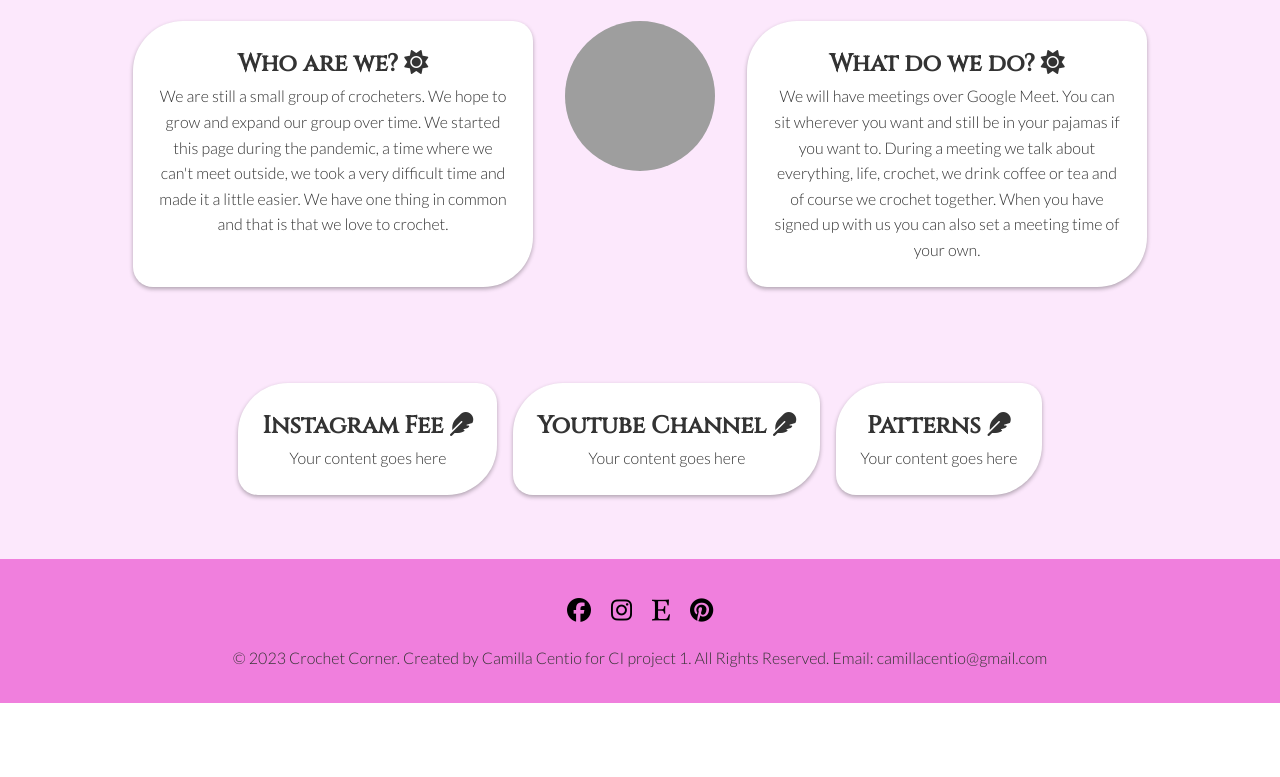
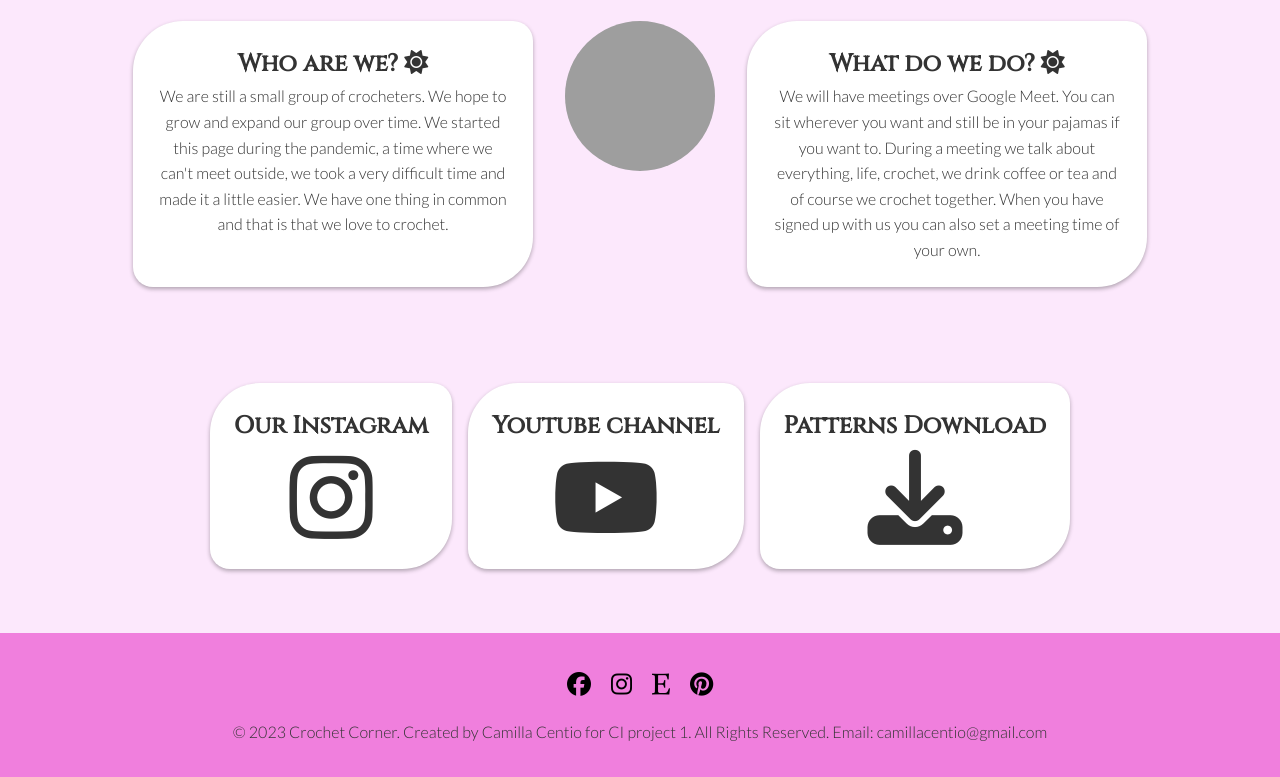
Before and after one commit to CamillaCentio/project1-crochet.corner, a plain HTML site: page index.html in a window 1280 px wide. Shown: the part 801-1578 px from the top of the page. Before the commit the page ends 1504 px from the top, so only its background shows below. Drawn offline with Linux system fonts and the light colour scheme; grey boxes are pictures that could not be loaded.

Commit message:
Add some finale changes

```diff
--- a/assets/css/style.css
+++ b/assets/css/style.css
@@ -116,8 +116,7 @@ header {
 }
 
 .fa-sun
-.fa-heart
-.fa-feather {
+.fa-heart {
     color: #251926;
 }
 
@@ -132,6 +131,21 @@ header {
     margin: 0 auto;
     text-align: center;
 }
+
+p .fa-instagram {
+    font-size: 95px;
+    margin-top: 5px;
+  }
+
+  p .fa-youtube {
+    font-size: 95px;
+    margin-top: 5px;
+  }
+
+  p .fa-download {
+    font-size: 95px;
+    margin-top: 5px;
+  }
 
 /* Footer section */
 footer {
--- a/index.html
+++ b/index.html
@@ -74,23 +74,36 @@
 </section>
 <!-- End of about us -->
 
-<!-- Information section -->
+<!--Information section-->
 <section id="info">
     <div class="card-container">
       <div class="card">
-            <h2>Instagram Fee <i class="fa-solid fa-feather"></i></h2>
-            <p>Your content goes here</p>
+        <h2>Our Instagram</h2>
+        <p>
+          <a href="https://www.instagram.com/" target="_blank"
+            ><i class="fa-brands fa-instagram"></i
+          ></a>
+        </p>
       </div>
       <div class="card">
-            <h2>Youtube Channel <i class="fa-solid fa-feather"></i></h2>
-            <p>Your content goes here</p>
+        <h2>Youtube channel</h2>
+        <p>
+          <a href="https://www.youtube.com/" target="_blank"
+            ><i class="fa-brands fa-youtube"></i
+          ></a>
+        </p>
       </div>
       <div class="card">
-            <h2>Patterns <i class="fa-solid fa-feather"></i></h2>
-            <p>Your content goes here</p>
+        <h2>Patterns Download</h2>
+        <p>
+          <a href="https://www.freepatterns.com/" target="_blank"
+            ><i class="fa-solid fa-download"></i
+          ></a>
+        </p>
       </div>
     </div>
   </section>
+  <!--End of information section-->
 <!-- Footer section -->
 <footer>
     <ul class="social-networks">
```
Also changed, not shown: gallery.html (+0 -37 lines), thankyou.html (+3 -3 lines), 1 other file. Lines whose indentation alone changed are shown as unchanged.
